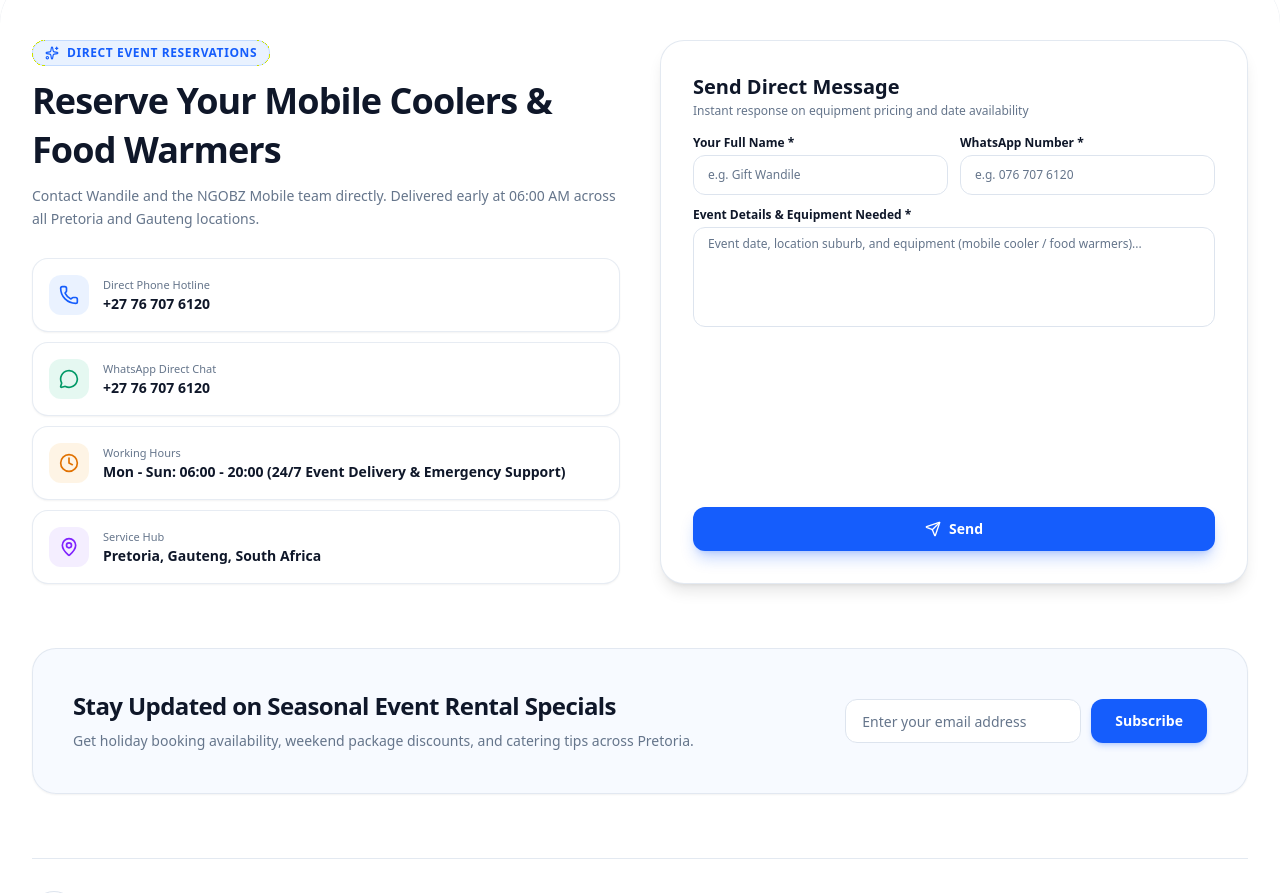
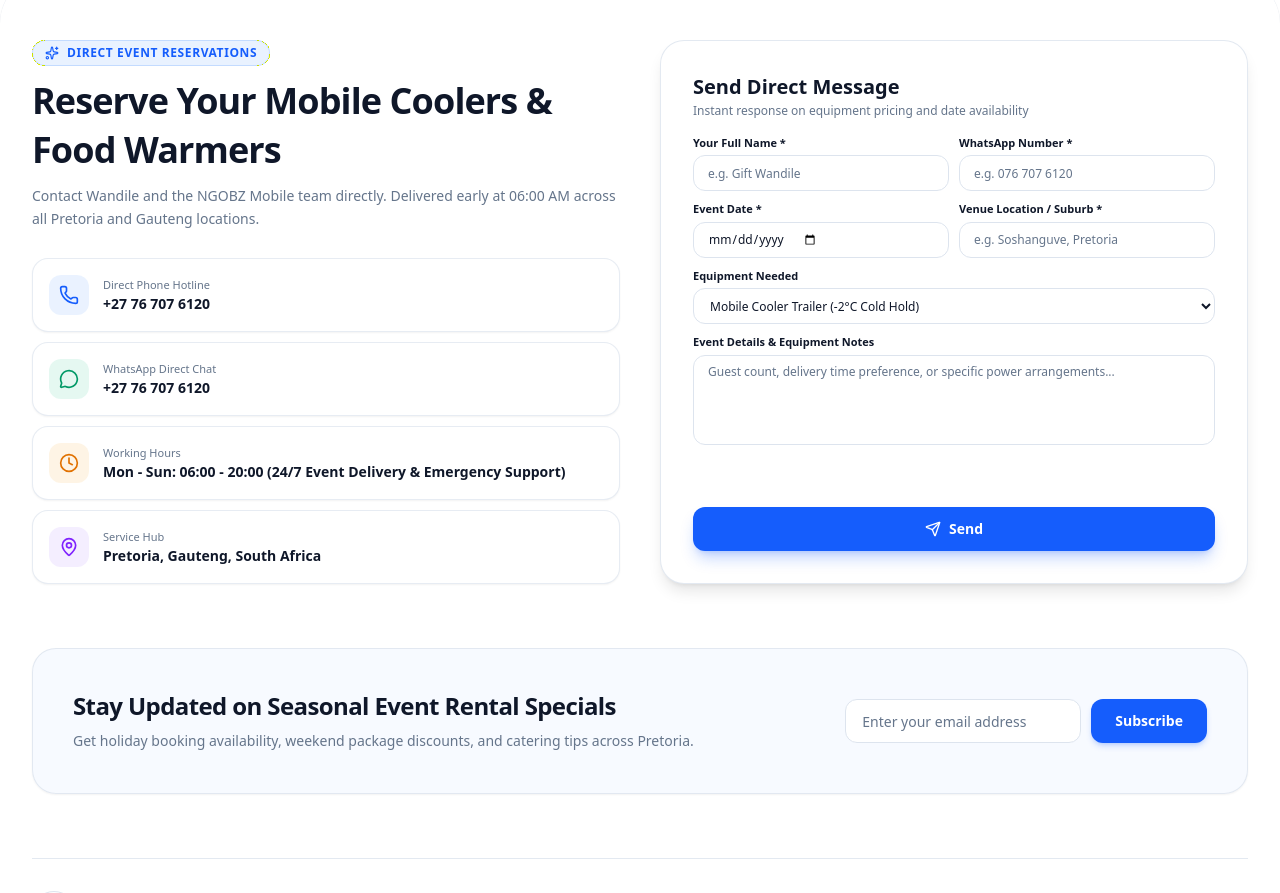
Before and after one commit to reeperx/ngobz-mobile, a Next.js app: page / in a window 1280 px wide. Shown: the part 4804-5697 px from the top of the page. Built offline with nearby package versions, Linux system fonts and the light colour scheme.

Commit message:
feat(contact): add event booking fields to equalize height and capture complete event details

```diff
--- a/components/dark-footer.tsx
+++ b/components/dark-footer.tsx
@@ -15,6 +15,8 @@
   ArrowUpRight,
   ShieldCheck,
   Loader2,
+  Calendar,
+  Layers,
 } from "lucide-react";
 import { toast } from "sonner";
 import { BUSINESS_INFO } from "@/lib/business-data";
@@ -28,6 +30,9 @@
   // Contact Form State
   const [name, setName] = React.useState("");
   const [phone, setPhone] = React.useState("");
+  const [eventDate, setEventDate] = React.useState("");
+  const [location, setLocation] = React.useState("");
+  const [equipmentType, setEquipmentType] = React.useState("Mobile Cooler Trailer");
   const [message, setMessage] = React.useState("");
   const [contactSubmitted, setContactSubmitted] = React.useState(false);
   const [isSubmittingContact, setIsSubmittingContact] = React.useState(false);
@@ -45,7 +50,10 @@
 ----------------------------------------
 *Client Name:* ${name || "Not provided"}
 *Contact / WhatsApp:* ${phone || "Not provided"}
-*Event & Equipment Details:* ${message || "General inquiry"}
+*Event Date:* ${eventDate || "To be confirmed"}
+*Venue Location:* ${location || "Pretoria / Gauteng"}
+*Equipment Required:* ${equipmentType}
+*Event Details & Notes:* ${message || "Standard event package request"}
 ----------------------------------------
 _Please confirm availability and rate for prompt 06:00 AM venue dispatch._`;
 
@@ -58,6 +66,8 @@
       setContactSubmitted(true);
       setName("");
       setPhone("");
+      setEventDate("");
+      setLocation("");
       setMessage("");
 
       // Toast notification from sonner
@@ -99,7 +109,7 @@
       className="mt-16 sm:mt-24 bg-card text-foreground rounded-t-[2rem] sm:rounded-t-[3rem] pt-12 sm:pt-16 pb-10 overflow-hidden border-t border-border/80 scroll-mt-10 shadow-xs"
     >
       <div className="mx-auto max-w-7xl px-4 sm:px-6 lg:px-8 space-y-12 sm:space-y-16">
-        {/* Top Section: Contact & Booking Hub with Aligned Equal Heights */}
+        {/* Top Section: Contact & Booking Hub with Equalized Heights */}
         <div className="grid grid-cols-1 lg:grid-cols-12 gap-8 lg:gap-10 items-stretch text-left">
           {/* Left Column: Direct Contact Info */}
           <div className="lg:col-span-6 flex flex-col justify-between space-y-6">
@@ -186,7 +196,7 @@
             </div>
           </div>
 
-          {/* Right Column: Direct Contact Form with Matching Equal Height */}
+          {/* Right Column: Direct Contact Form with Full Height Balance */}
           <div className="lg:col-span-6 flex flex-col">
             <div className="h-full flex flex-col justify-between rounded-3xl border border-border/80 bg-card p-5 sm:p-7 lg:p-8 backdrop-blur-xl shadow-lg space-y-4">
               <div>
@@ -215,11 +225,12 @@
                   </Button>
                 </div>
               ) : (
-                <form onSubmit={handleContactSubmit} className="space-y-3.5 flex-1 flex flex-col justify-between">
-                  <div className="space-y-3">
-                    <div className="grid grid-cols-1 sm:grid-cols-2 gap-3">
+                <form onSubmit={handleContactSubmit} className="space-y-3 flex-1 flex flex-col justify-between">
+                  <div className="space-y-2.5">
+                    {/* Row 1: Name & WhatsApp Number */}
+                    <div className="grid grid-cols-1 sm:grid-cols-2 gap-2.5">
                       <div>
-                        <label className="block text-xs font-semibold text-foreground mb-1">
+                        <label className="block text-[11px] font-semibold text-foreground mb-1">
                           Your Full Name *
                         </label>
                         <Input
@@ -228,12 +239,12 @@
                           placeholder="e.g. Gift Wandile"
                           value={name}
                           onChange={(e) => setName(e.target.value)}
-                          className="bg-background border-border text-foreground placeholder:text-muted-foreground px-3.5 py-2.5 h-10 text-xs focus-visible:ring-blue-500 rounded-xl"
+                          className="bg-background border-border text-foreground placeholder:text-muted-foreground px-3.5 py-2 h-9 text-xs focus-visible:ring-blue-500 rounded-xl"
                         />
                       </div>
 
                       <div>
-                        <label className="block text-xs font-semibold text-foreground mb-1">
+                        <label className="block text-[11px] font-semibold text-foreground mb-1">
                           WhatsApp Number *
                         </label>
                         <Input
@@ -242,28 +253,88 @@
                           placeholder="e.g. 076 707 6120"
                           value={phone}
                           onChange={(e) => setPhone(e.target.value)}
-                          className="bg-background border-border text-foreground placeholder:text-muted-foreground px-3.5 py-2.5 h-10 text-xs focus-visible:ring-blue-500 rounded-xl"
+                          className="bg-background border-border text-foreground placeholder:text-muted-foreground px-3.5 py-2 h-9 text-xs focus-visible:ring-blue-500 rounded-xl"
                         />
                       </div>
                     </div>
 
+                    {/* Row 2: Event Date & Venue Location */}
+                    <div className="grid grid-cols-1 sm:grid-cols-2 gap-2.5">
+                      <div>
+                        <label className="block text-[11px] font-semibold text-foreground mb-1">
+                          Event Date *
+                        </label>
+                        <Input
+                          required
+                          disabled={isSubmittingContact}
+                          type="date"
+                          value={eventDate}
+                          onChange={(e) => setEventDate(e.target.value)}
+                          className="bg-background border-border text-foreground placeholder:text-muted-foreground px-3.5 py-2 h-9 text-xs focus-visible:ring-blue-500 rounded-xl"
+                        />
+                      </div>
+
+                      <div>
+                        <label className="block text-[11px] font-semibold text-foreground mb-1">
+                          Venue Location / Suburb *
+                        </label>
+                        <Input
+                          required
+                          disabled={isSubmittingContact}
+                          placeholder="e.g. Soshanguve, Pretoria"
+                          value={location}
+                          onChange={(e) => setLocation(e.target.value)}
+                          className="bg-background border-border text-foreground placeholder:text-muted-foreground px-3.5 py-2 h-9 text-xs focus-visible:ring-blue-500 rounded-xl"
+                        />
+                      </div>
+                    </div>
+
+                    {/* Row 3: Equipment Selection */}
                     <div>
-                      <label className="block text-xs font-semibold text-foreground mb-1">
-                        Event Details &amp; Equipment Needed *
+                      <label className="block text-[11px] font-semibold text-foreground mb-1">
+                        Equipment Needed
+                      </label>
+                      <select
+                        value={equipmentType}
+                        disabled={isSubmittingContact}
+                        onChange={(e) => setEquipmentType(e.target.value)}
+                        className="w-full bg-background border border-border text-foreground text-xs rounded-xl h-9 px-3 focus-visible:outline-hidden focus-visible:ring-2 focus-visible:ring-blue-500 cursor-pointer"
+                      >
+                        <option value="Mobile Cooler Trailer (-2°C Hold)">
+                          Mobile Cooler Trailer (-2°C Cold Hold)
+                        </option>
+                        <option value="Commercial Mobile Food Warmer">
+                          Commercial Mobile Food Warmer (+ Chafing Dishes)
+                        </option>
+                        <option value="Combo Package (Cooler + Food Warmer)">
+                          Combo Package (Mobile Cooler + Food Warmer)
+                        </option>
+                        <option value="VIP Mobile Restrooms Trailer">
+                          VIP Mobile Restrooms Trailer
+                        </option>
+                        <option value="Custom Full Fleet Rental">
+                          Custom Full Fleet Rental
+                        </option>
+                      </select>
+                    </div>
+
+                    {/* Row 4: Event Details & Specific Notes */}
+                    <div>
+                      <label className="block text-[11px] font-semibold text-foreground mb-1">
+                        Event Details &amp; Equipment Notes
                       </label>
                       <Textarea
-                        required
                         disabled={isSubmittingContact}
-                        placeholder="Event date, location suburb, and equipment (mobile cooler / food warmers)..."
+                        placeholder="Guest count, delivery time preference, or specific power arrangements..."
                         value={message}
                         onChange={(e) => setMessage(e.target.value)}
-                        rows={4}
-                        className="bg-background border-border text-foreground placeholder:text-muted-foreground px-3.5 py-2 text-xs focus-visible:ring-blue-500 resize-none rounded-xl"
+                        rows={3}
+                        className="bg-background border-border text-foreground placeholder:text-muted-foreground px-3.5 py-2 text-xs focus-visible:ring-blue-500 resize-none rounded-xl min-h-[75px] sm:min-h-[90px]"
                       />
                     </div>
                   </div>
 
-                  <div className="pt-2">
+                  <div className="pt-1">
                     <Button
                       type="submit"
                       disabled={isSubmittingContact}
```
